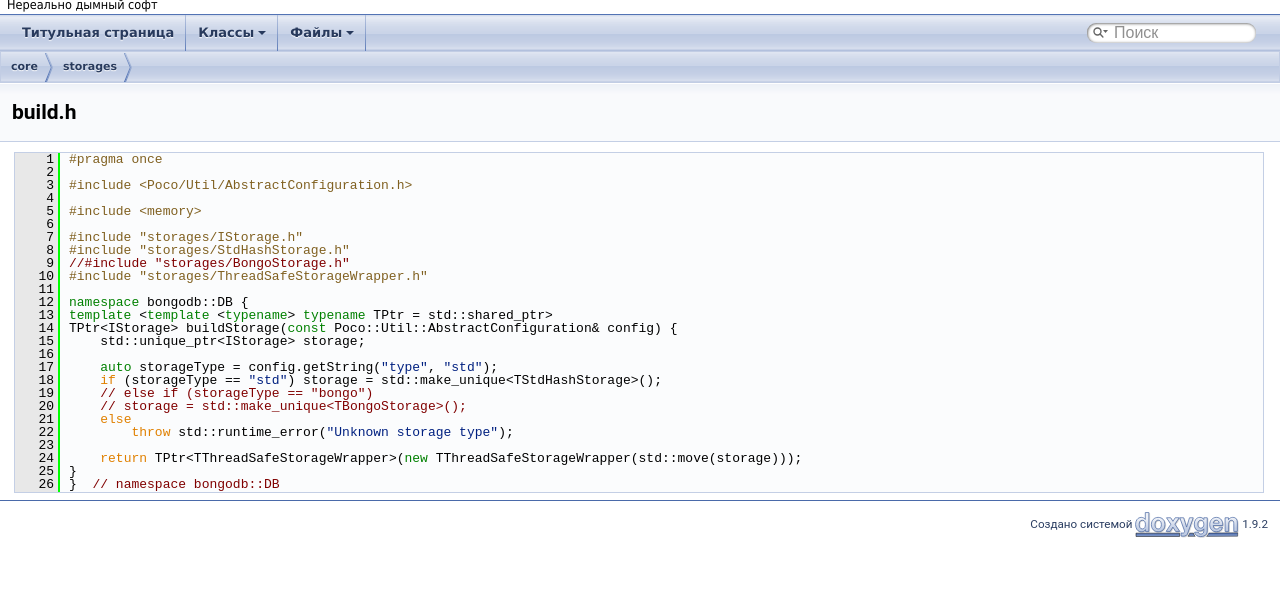
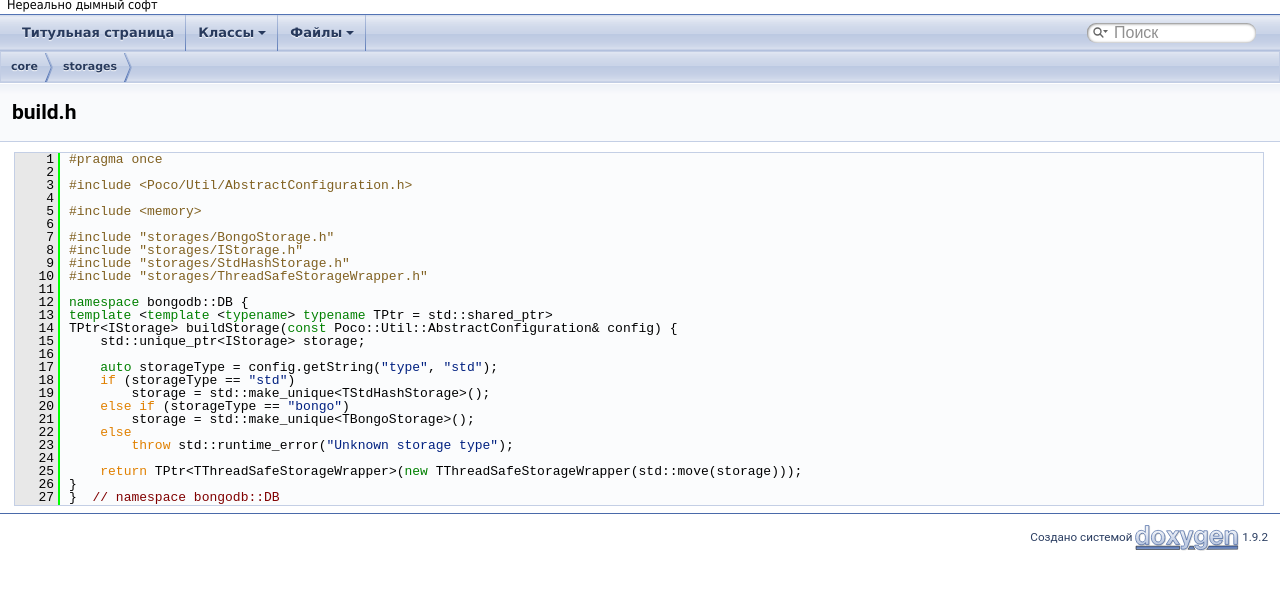
Before and after one commit to iu7og/bongodb, a plain HTML site: page storages_2build_8h_source.html in a window 1280 px wide. Shown: the part 42-632 px from the top of the page. Drawn offline with Linux system fonts and the light colour scheme.

Commit message:
deploy: b0f8ff43ad1e262103e9b8bc5932a88ee51258ac

```diff
--- a/storages_2build_8h_source.html
+++ b/storages_2build_8h_source.html
@@ -76,9 +76,9 @@ $(function() {
 <div class="line"><a id="l00004" name="l00004"></a><span class="lineno">    4</span> </div>
 <div class="line"><a id="l00005" name="l00005"></a><span class="lineno">    5</span><span class="preprocessor">#include &lt;memory&gt;</span></div>
 <div class="line"><a id="l00006" name="l00006"></a><span class="lineno">    6</span> </div>
-<div class="line"><a id="l00007" name="l00007"></a><span class="lineno">    7</span><span class="preprocessor">#include &quot;storages/IStorage.h&quot;</span></div>
-<div class="line"><a id="l00008" name="l00008"></a><span class="lineno">    8</span><span class="preprocessor">#include &quot;storages/StdHashStorage.h&quot;</span></div>
-<div class="line"><a id="l00009" name="l00009"></a><span class="lineno">    9</span><span class="comment">//#include &quot;storages/BongoStorage.h&quot;</span></div>
+<div class="line"><a id="l00007" name="l00007"></a><span class="lineno">    7</span><span class="preprocessor">#include &quot;storages/BongoStorage.h&quot;</span></div>
+<div class="line"><a id="l00008" name="l00008"></a><span class="lineno">    8</span><span class="preprocessor">#include &quot;storages/IStorage.h&quot;</span></div>
+<div class="line"><a id="l00009" name="l00009"></a><span class="lineno">    9</span><span class="preprocessor">#include &quot;storages/StdHashStorage.h&quot;</span></div>
 <div class="line"><a id="l00010" name="l00010"></a><span class="lineno">   10</span><span class="preprocessor">#include &quot;storages/ThreadSafeStorageWrapper.h&quot;</span></div>
 <div class="line"><a id="l00011" name="l00011"></a><span class="lineno">   11</span> </div>
 <div class="line"><a id="l00012" name="l00012"></a><span class="lineno">   12</span><span class="keyword">namespace </span>bongodb::DB {</div>
@@ -87,15 +87,16 @@ $(function() {
 <div class="line"><a id="l00015" name="l00015"></a><span class="lineno">   15</span>    std::unique_ptr&lt;IStorage&gt; storage;</div>
 <div class="line"><a id="l00016" name="l00016"></a><span class="lineno">   16</span> </div>
 <div class="line"><a id="l00017" name="l00017"></a><span class="lineno">   17</span>    <span class="keyword">auto</span> storageType = config.getString(<span class="stringliteral">&quot;type&quot;</span>, <span class="stringliteral">&quot;std&quot;</span>);</div>
-<div class="line"><a id="l00018" name="l00018"></a><span class="lineno">   18</span>    <span class="keywordflow">if</span> (storageType == <span class="stringliteral">&quot;std&quot;</span>) storage = std::make_unique&lt;TStdHashStorage&gt;();</div>
-<div class="line"><a id="l00019" name="l00019"></a><span class="lineno">   19</span>    <span class="comment">// else if (storageType == &quot;bongo&quot;)</span></div>
-<div class="line"><a id="l00020" name="l00020"></a><span class="lineno">   20</span>    <span class="comment">// storage = std::make_unique&lt;TBongoStorage&gt;();</span></div>
-<div class="line"><a id="l00021" name="l00021"></a><span class="lineno">   21</span>    <span class="keywordflow">else</span></div>
-<div class="line"><a id="l00022" name="l00022"></a><span class="lineno">   22</span>        <span class="keywordflow">throw</span> std::runtime_error(<span class="stringliteral">&quot;Unknown storage type&quot;</span>);</div>
-<div class="line"><a id="l00023" name="l00023"></a><span class="lineno">   23</span> </div>
-<div class="line"><a id="l00024" name="l00024"></a><span class="lineno">   24</span>    <span class="keywordflow">return</span> TPtr&lt;TThreadSafeStorageWrapper&gt;(<span class="keyword">new</span> TThreadSafeStorageWrapper(std::move(storage)));</div>
-<div class="line"><a id="l00025" name="l00025"></a><span class="lineno">   25</span>}</div>
-<div class="line"><a id="l00026" name="l00026"></a><span class="lineno">   26</span>}  <span class="comment">// namespace bongodb::DB</span></div>
+<div class="line"><a id="l00018" name="l00018"></a><span class="lineno">   18</span>    <span class="keywordflow">if</span> (storageType == <span class="stringliteral">&quot;std&quot;</span>)</div>
+<div class="line"><a id="l00019" name="l00019"></a><span class="lineno">   19</span>        storage = std::make_unique&lt;TStdHashStorage&gt;();</div>
+<div class="line"><a id="l00020" name="l00020"></a><span class="lineno">   20</span>    <span class="keywordflow">else</span> <span class="keywordflow">if</span> (storageType == <span class="stringliteral">&quot;bongo&quot;</span>)</div>
+<div class="line"><a id="l00021" name="l00021"></a><span class="lineno">   21</span>        storage = std::make_unique&lt;TBongoStorage&gt;();</div>
+<div class="line"><a id="l00022" name="l00022"></a><span class="lineno">   22</span>    <span class="keywordflow">else</span></div>
+<div class="line"><a id="l00023" name="l00023"></a><span class="lineno">   23</span>        <span class="keywordflow">throw</span> std::runtime_error(<span class="stringliteral">&quot;Unknown storage type&quot;</span>);</div>
+<div class="line"><a id="l00024" name="l00024"></a><span class="lineno">   24</span> </div>
+<div class="line"><a id="l00025" name="l00025"></a><span class="lineno">   25</span>    <span class="keywordflow">return</span> TPtr&lt;TThreadSafeStorageWrapper&gt;(<span class="keyword">new</span> TThreadSafeStorageWrapper(std::move(storage)));</div>
+<div class="line"><a id="l00026" name="l00026"></a><span class="lineno">   26</span>}</div>
+<div class="line"><a id="l00027" name="l00027"></a><span class="lineno">   27</span>}  <span class="comment">// namespace bongodb::DB</span></div>
 </div><!-- fragment --></div><!-- contents -->
 <!-- start footer part -->
 <hr class="footer"/><address class="footer"><small>
```
